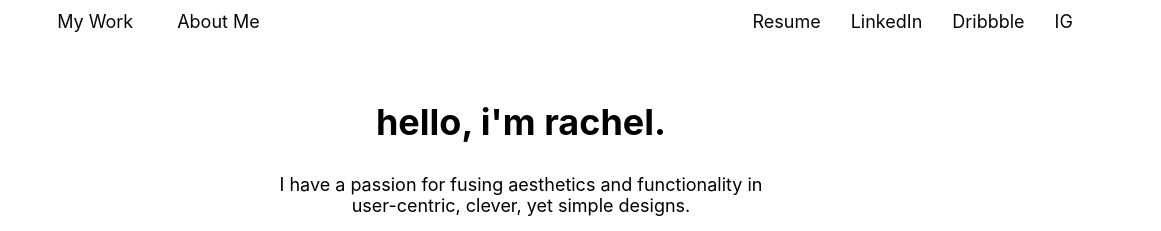
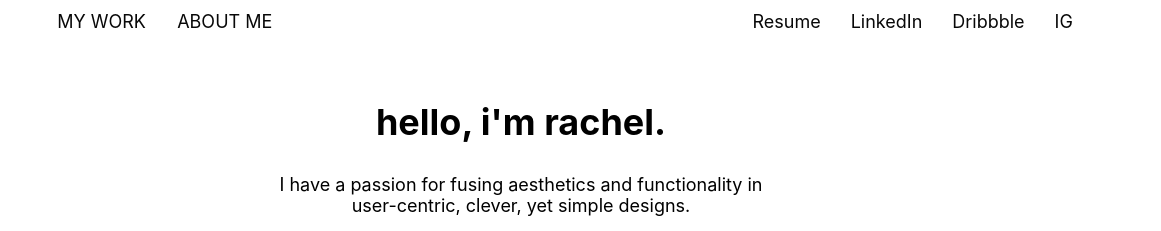
Before and after one commit to RachelEisner/UX_UI_HW_19, a plain HTML site: page index.html in a window 1280 px wide. Shown: the top 231 px of the page, 119-1280 px from the left. Drawn offline with Linux system fonts and the light colour scheme.

Commit message:
Update index.html

```diff
--- a/index.html
+++ b/index.html
@@ -26,8 +26,8 @@
             <nav class="navBar">
                 <div class="leftNav">
                     <ul class="left">
-                        <li class="lnavLink"><a href="#caseStudies">My Work</a></li>
-                        <li class="lnavLink"><a href="#heroSection">About Me</a></li>
+                        <li class="lnavLink"><a href="#caseStudies">MY WORK</a></li>
+                        <li class="lnavLink"><a href="#heroSection">ABOUT ME</a></li>
                     </ul>
                 </div>
                 <div class="rightNav">
```
